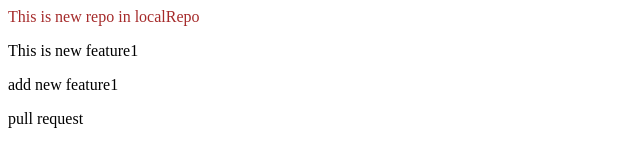
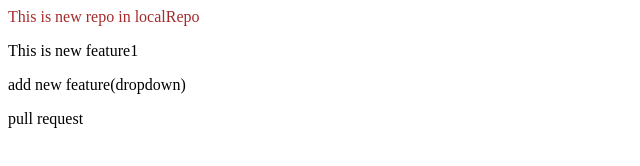
Before and after one commit to Bhoomi-github/localRepo, a plain HTML site: page index.html in a window 1280 px wide. Shown: the full height of the page, 0-640 px from the left. Drawn offline with Linux system fonts and the light colour scheme.

Commit message:
add Dropdwon

```diff
--- a/index.html
+++ b/index.html
@@ -2,5 +2,5 @@
 
 </p>
 <p>This is new feature1</p>
-<p>add new feature1</p>
+<p>add new feature(dropdown)</p>
 <p>pull request</p>
```
